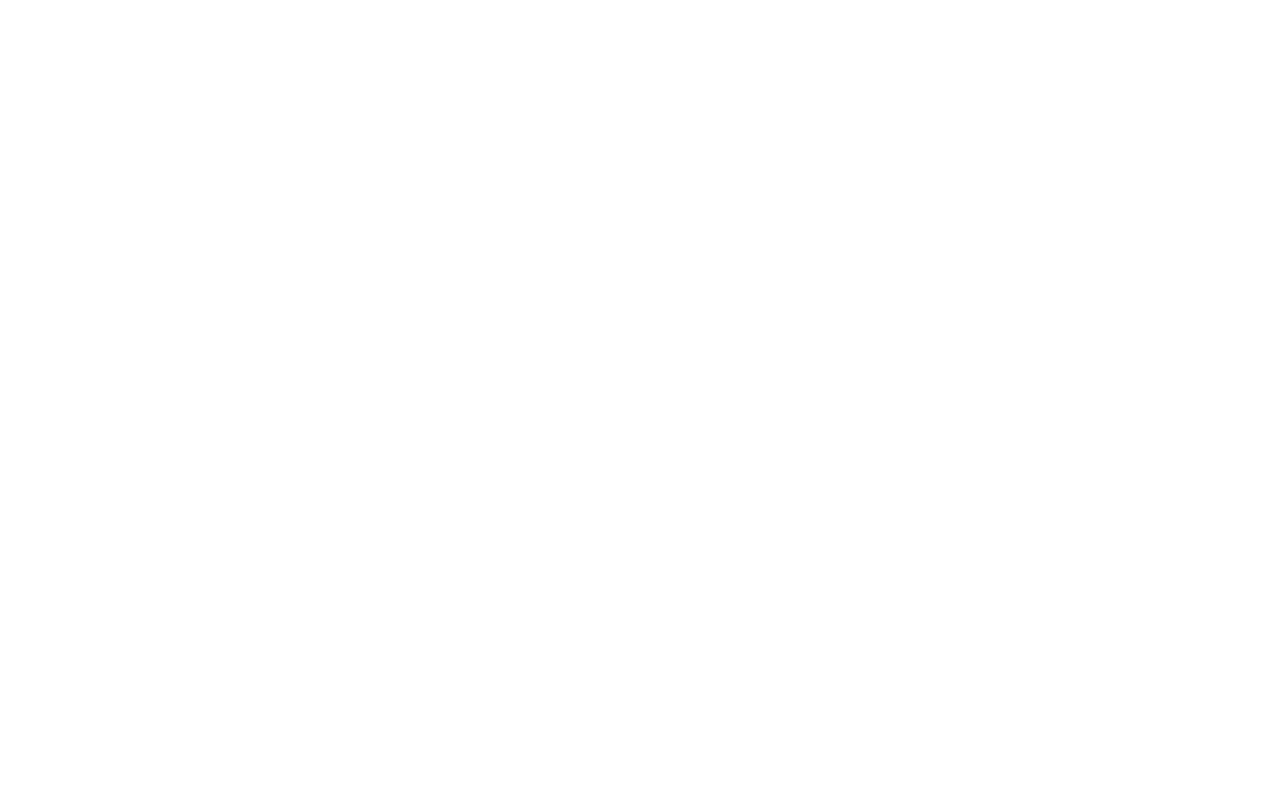
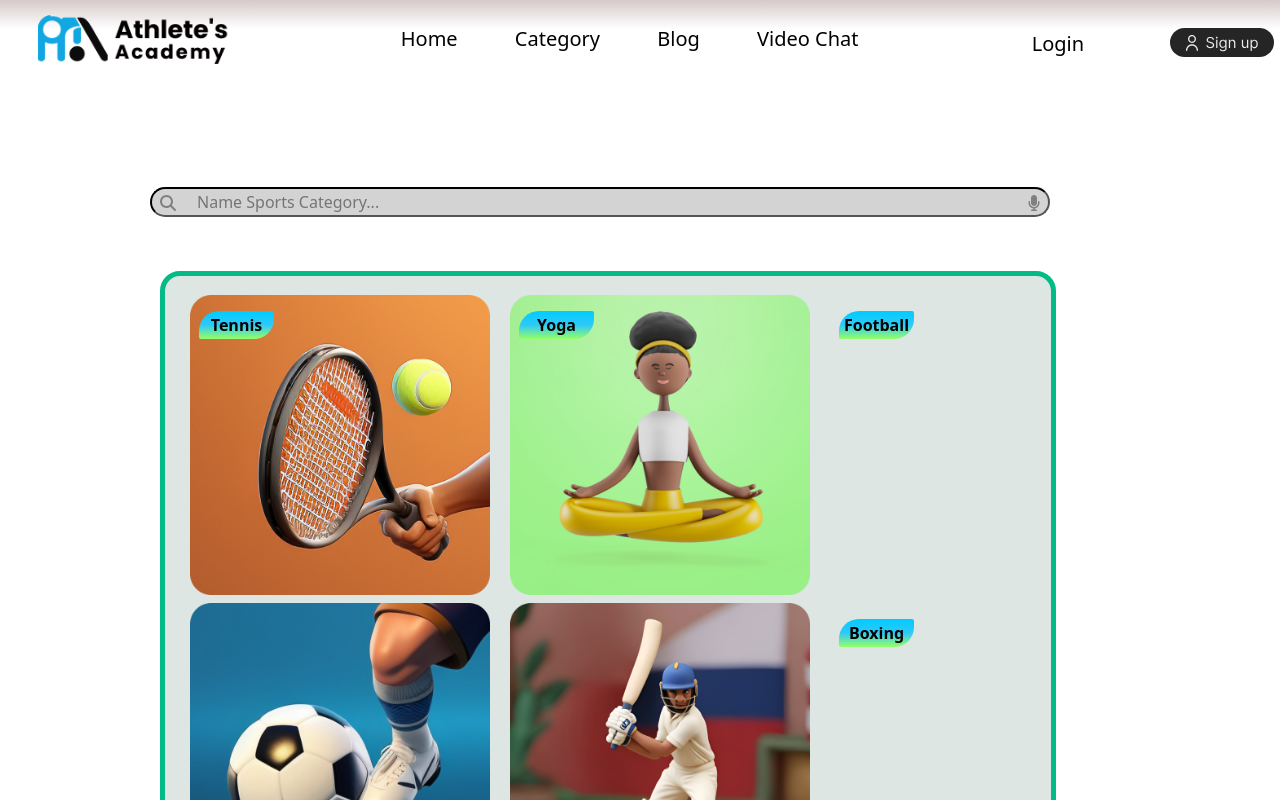
Before and after one commit to atheltesacademy/WEB-APP, a React (Create React App) app: page /sports in a window 1280 px wide. Before the commit this address had no page. Shown: the top 800 px of the page. Built offline with nearby package versions, Linux system fonts and the light colour scheme.

Commit message:
route path changed for sports list page

```diff
--- a/src/App.js
+++ b/src/App.js
@@ -16,7 +16,7 @@
   return (
     <Routes>
       <Route path="/" element={<LandingPage />} />
-      <Route path="/home" element={<SportsList />} />
+      <Route path="/sports" element={<SportsList />} />
       <Route path="/signup" element={<SignUpForm />} />
       <Route path="/signin" element={<SignInForm />} />
       <Route path="/register" element={<Register />} />
--- a/src/components/categoryPage/CategoryPage.jsx
+++ b/src/components/categoryPage/CategoryPage.jsx
@@ -52,7 +52,7 @@
               />
             </Link>
           ))}
-          <Link to="/home"><img src={More} alt="error" /></Link>
+          <Link to="/sports"><img src={More} alt="error" /></Link>
         </div>
       </div>
     </div>
--- a/src/components/sportsList/SportsList.css
+++ b/src/components/sportsList/SportsList.css
@@ -1,5 +1,5 @@
 
-#card-divmain {
+.sports-list-container {
   /* height: 640px; */
   background-color: rgb(221, 230, 227);
   width: 70%;
```
